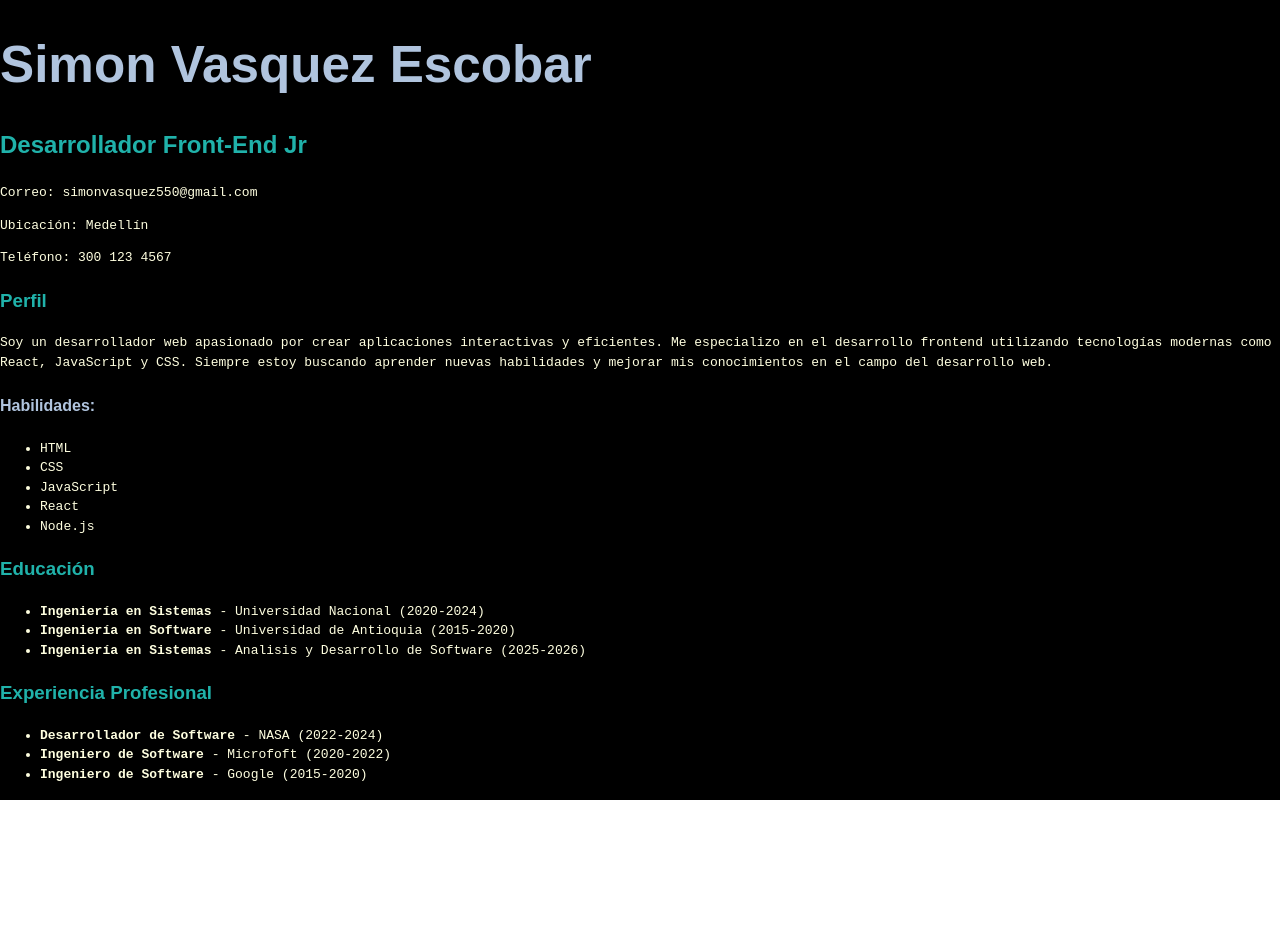
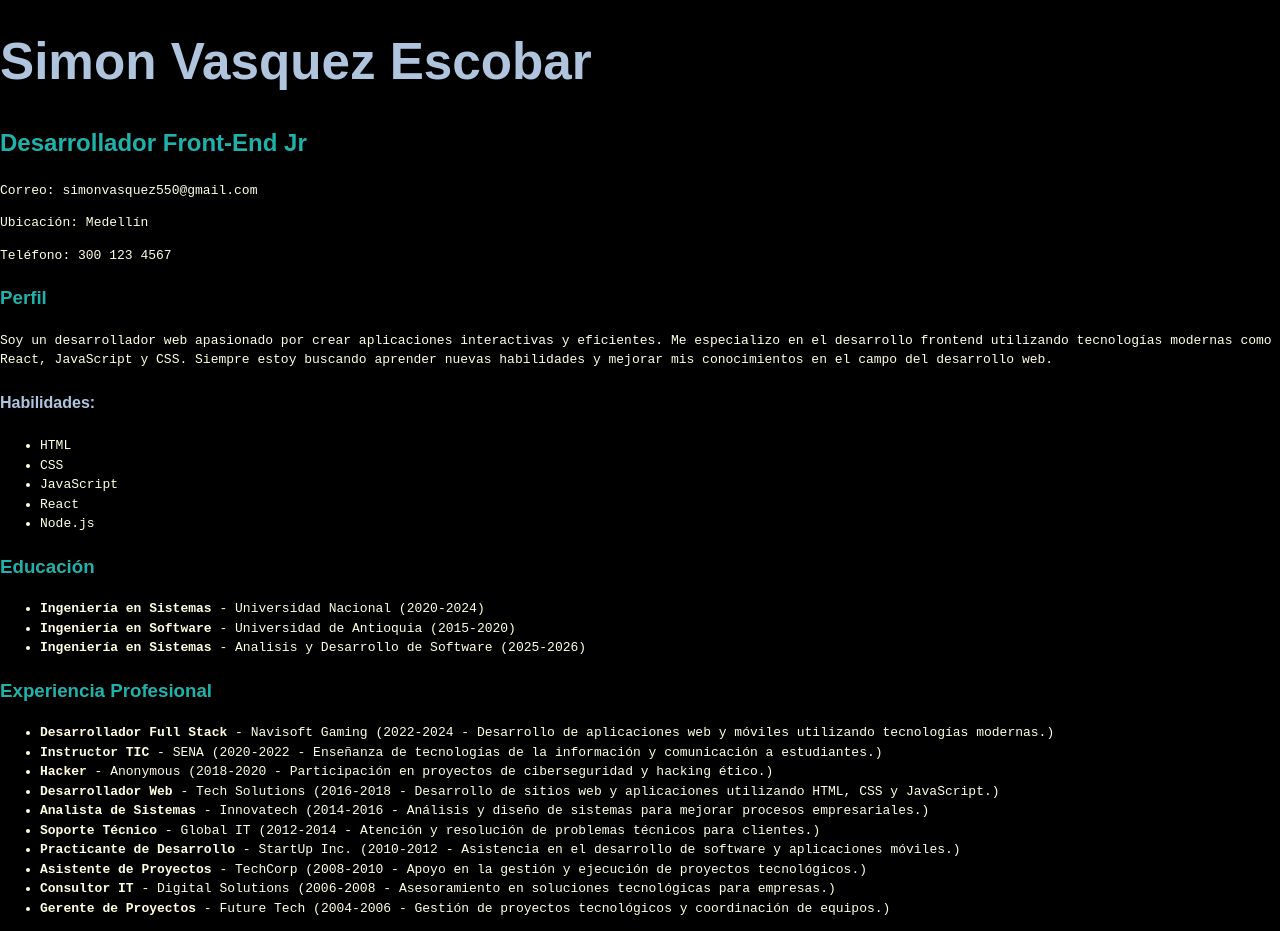
Before and after one commit to Simonvasquez0811/Cv, a React (Vite) app: page / in a window 1280 px wide. Before the commit the page ends 800 px from the top, so only its background shows below. Built offline with nearby package versions, Linux system fonts and the light colour scheme.

Commit message:
feat: componente Experiencia dinamico con 10 cargos

```diff
--- a/src/components/experiencia.jsx
+++ b/src/components/experiencia.jsx
@@ -1,17 +1,37 @@
 export default function Experiencia() {
+  const experiencia = [
+    { id: 1, puesto: "Desarrollador Full Stack", empresa: "Navisoft Gaming", periodo: "2022-2024", descripcion: "Desarrollo de aplicaciones web y móviles utilizando tecnologías modernas." },
+    { id: 2, puesto: "Instructor TIC", empresa: "SENA", periodo: "2020-2022", descripcion: "Enseñanza de tecnologías de la información y comunicación a estudiantes." },
+    {id: 3, puesto: "Hacker", empresa: "Anonymous", periodo: "2018-2020", descripcion: "Participación en proyectos de ciberseguridad y hacking ético." },
+    { id: 4, puesto: "Desarrollador Web", empresa: "Tech Solutions", periodo: "2016-2018", descripcion: "Desarrollo de sitios web y aplicaciones utilizando HTML, CSS y JavaScript." },
+    { id: 5, puesto: "Analista de Sistemas", empresa: "Innovatech", periodo: "2014-2016", descripcion: "Análisis y diseño de sistemas para mejorar procesos empresariales." },
+    { id: 6, puesto: "Soporte Técnico", empresa: "Global IT", periodo: "2012-2014", descripcion: "Atención y resolución de problemas técnicos para clientes." },
+    { id: 7, puesto: "Practicante de Desarrollo", empresa: "StartUp Inc.", periodo: "2010-2012", descripcion: "Asistencia en el desarrollo de software y aplicaciones móviles." },
+    { id: 8, puesto: "Asistente de Proyectos", empresa: "TechCorp", periodo: "2008-2010", descripcion: "Apoyo en la gestión y ejecución de proyectos tecnológicos." },
+    { id: 9, puesto: "Consultor IT", empresa: "Digital Solutions", periodo: "2006-2008", descripcion: "Asesoramiento en soluciones tecnológicas para empresas." },
+    { id: 10, puesto: "Gerente de Proyectos", empresa: "Future Tech", periodo: "2004-2006", descripcion: "Gestión de proyectos tecnológicos y coordinación de equipos." },
+
+  ];
+
+  // Renderiza condicionalmente si no hay experiencia
+  if (experiencia.length === 0) {
+    return (
+      <section>
+        <h3>Experiencia Profesional</h3>
+        <p>No se ha registrado experiencia profesional.</p>
+      </section>
+    );
+  }
+
   return (
     <section>
       <h3>Experiencia Profesional</h3>
       <ul>
-        <li>
-          <strong>Desarrollador de Software</strong> - NASA (2022-2024)
-        </li>
-        <li>
-          <strong>Ingeniero de Software</strong> - Microfoft (2020-2022)
-        </li>
-        <li>
-          <strong>Ingeniero de Software</strong> - Google (2015-2020)
-        </li>
+        {experiencia.map((exp) => (
+          <li key={exp.id}>
+            <strong>{exp.puesto}</strong> - {exp.empresa} ({exp.periodo} - {exp.descripcion})
+          </li>
+        ))}
       </ul>
     </section>
   );
```
